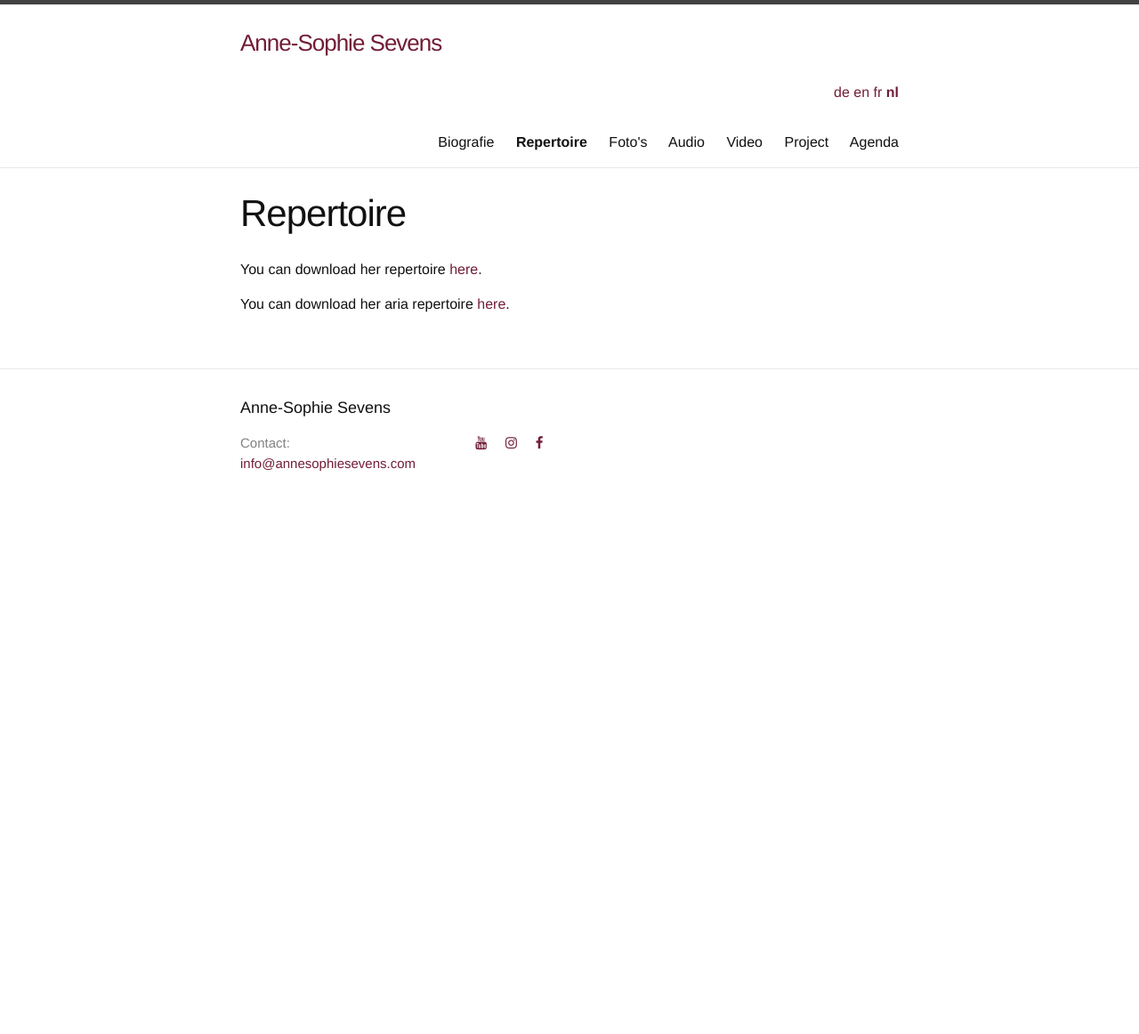
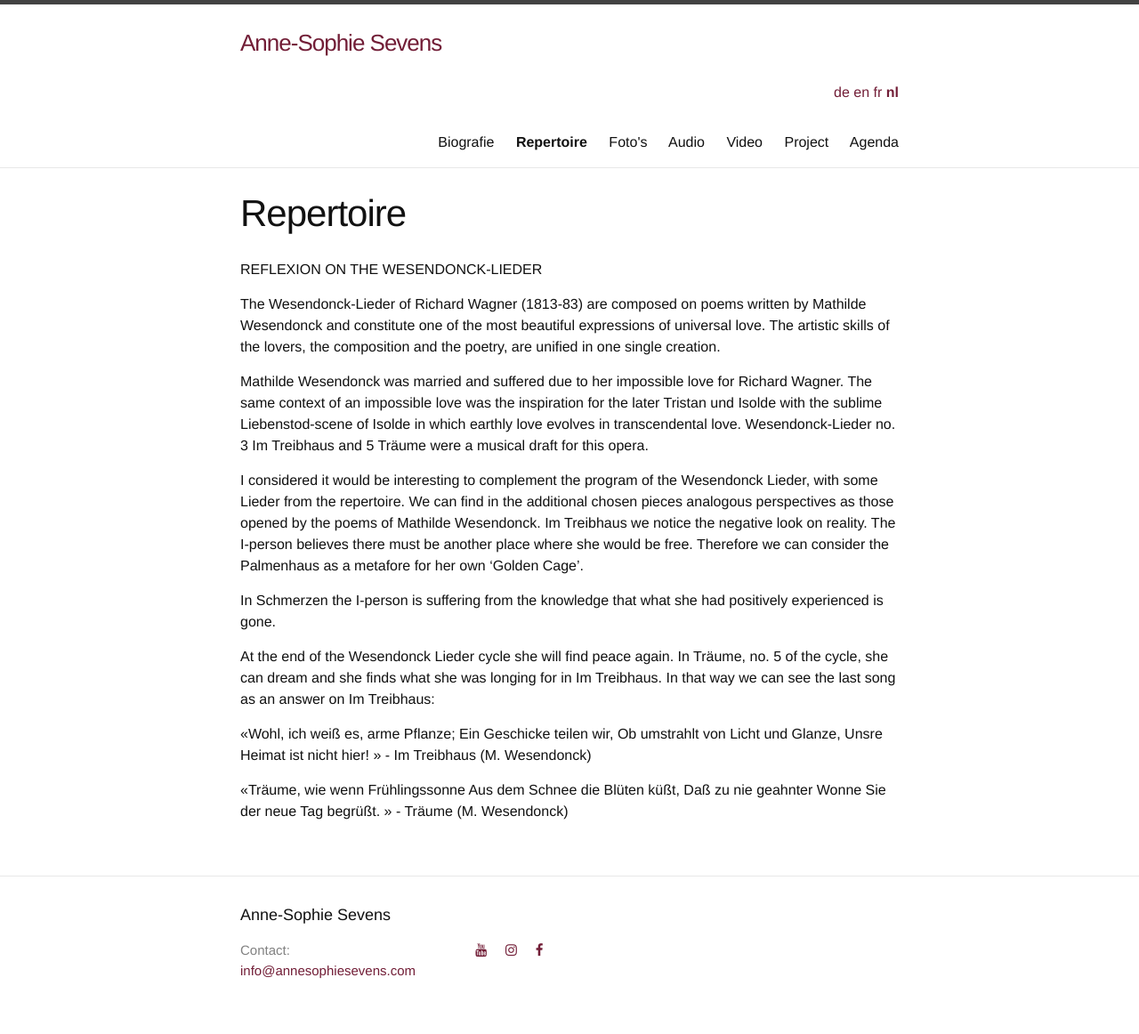
Before and after one commit to annesophie-sevens/annesophie-sevens.github.io, a Jekyll site: the page built from repertoire-nl.md, in a window 1280 px wide. Shown: the whole page at 89% size. Built offline with Jekyll 4.4.1, drawn with Linux system fonts in a browser that asks for light colours; nearby versions of some CDN libraries; before the commit the page ends 900 px from its top, so only the background shows below that.

Commit message:
Update repertoire-nl.md

```diff
--- a/repertoire-nl.md
+++ b/repertoire-nl.md
@@ -6,6 +6,18 @@
 ref: Repertoire
 ---
 
-You can download her repertoire [here]({{ site.baseurl }}/assets/REPERTOIRE.pdf).
+REFLEXION ON THE WESENDONCK-LIEDER
 
-You can download her aria repertoire [here]({{ site.baseurl }}/assets/ARIAS.pdf).
+The Wesendonck-Lieder of Richard Wagner (1813-83) are composed on poems written by Mathilde Wesendonck and constitute one of the most beautiful expressions of universal love. The artistic skills of the lovers, the composition and the poetry, are unified in one single creation.
+
+Mathilde Wesendonck was married and suffered due to her impossible love for Richard Wagner. The same context of an impossible love was the inspiration for the later Tristan und Isolde with the sublime Liebenstod-scene of Isolde in which earthly love evolves in transcendental love. Wesendonck-Lieder no. 3 Im Treibhaus and 5 Träume were a musical draft for this opera.
+
+I considered it would be interesting to complement the program of the Wesendonck Lieder, with some Lieder from the repertoire. We can find in the additional chosen pieces analogous perspectives as those opened by the poems of Mathilde Wesendonck. Im Treibhaus we notice the negative look on reality. The I-person believes there must be another place where she would be free. Therefore we can consider the Palmenhaus as a metafore for her own ‘Golden Cage’.
+
+In Schmerzen the I-person is suffering from the knowledge that what she had positively experienced is gone.
+
+At the end of the Wesendonck Lieder cycle she will find peace again. In Träume, no. 5 of the cycle, she can dream and she finds what she was longing for in Im Treibhaus. In that way we can see the last song as an answer on Im Treibhaus:
+
+«Wohl, ich weiß es, arme Pflanze; Ein Geschicke teilen wir, Ob umstrahlt von Licht und Glanze, Unsre Heimat ist nicht hier! » - Im Treibhaus (M. Wesendonck)
+
+«Träume, wie wenn Frühlingssonne Aus dem Schnee die Blüten küßt, Daß zu nie geahnter Wonne Sie der neue Tag begrüßt. » - Träume (M. Wesendonck)
```
